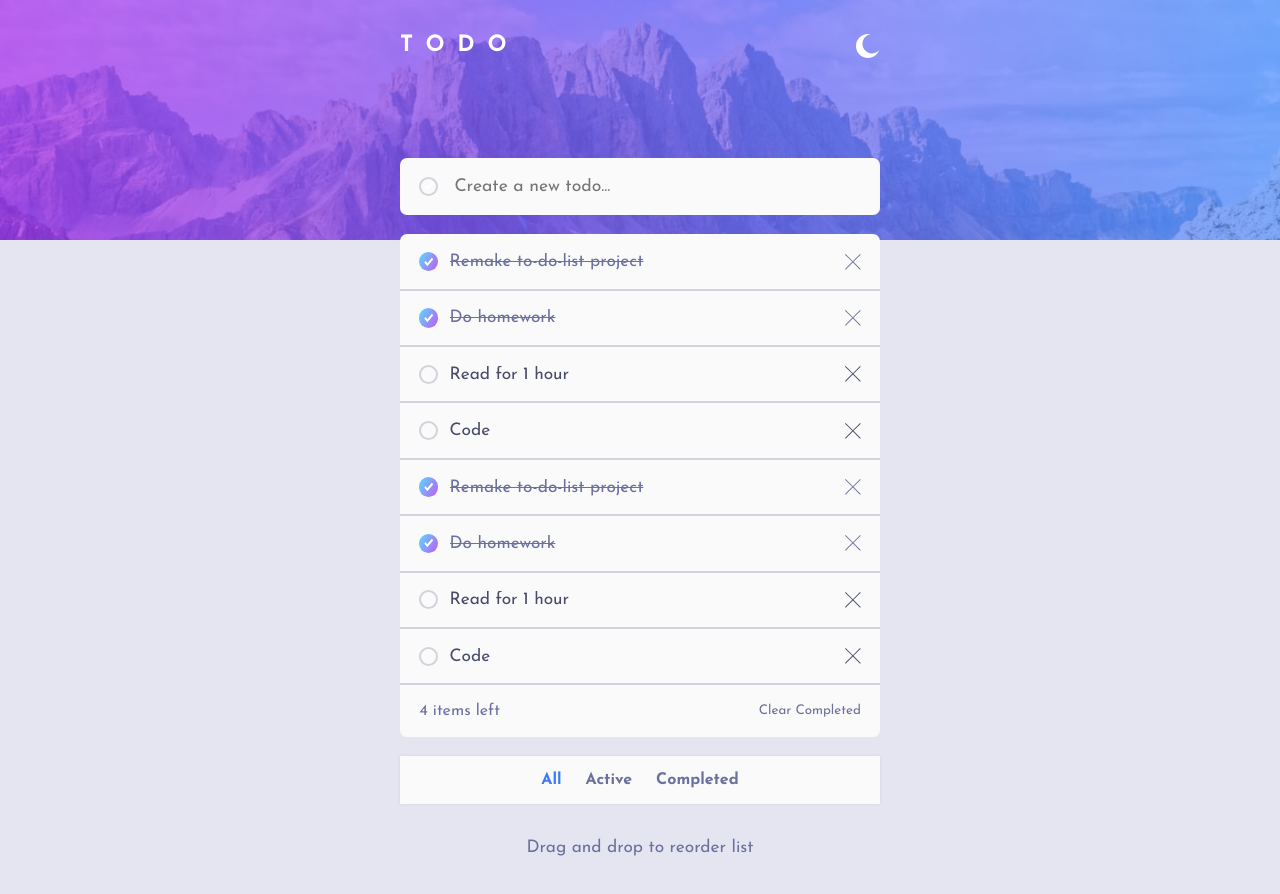
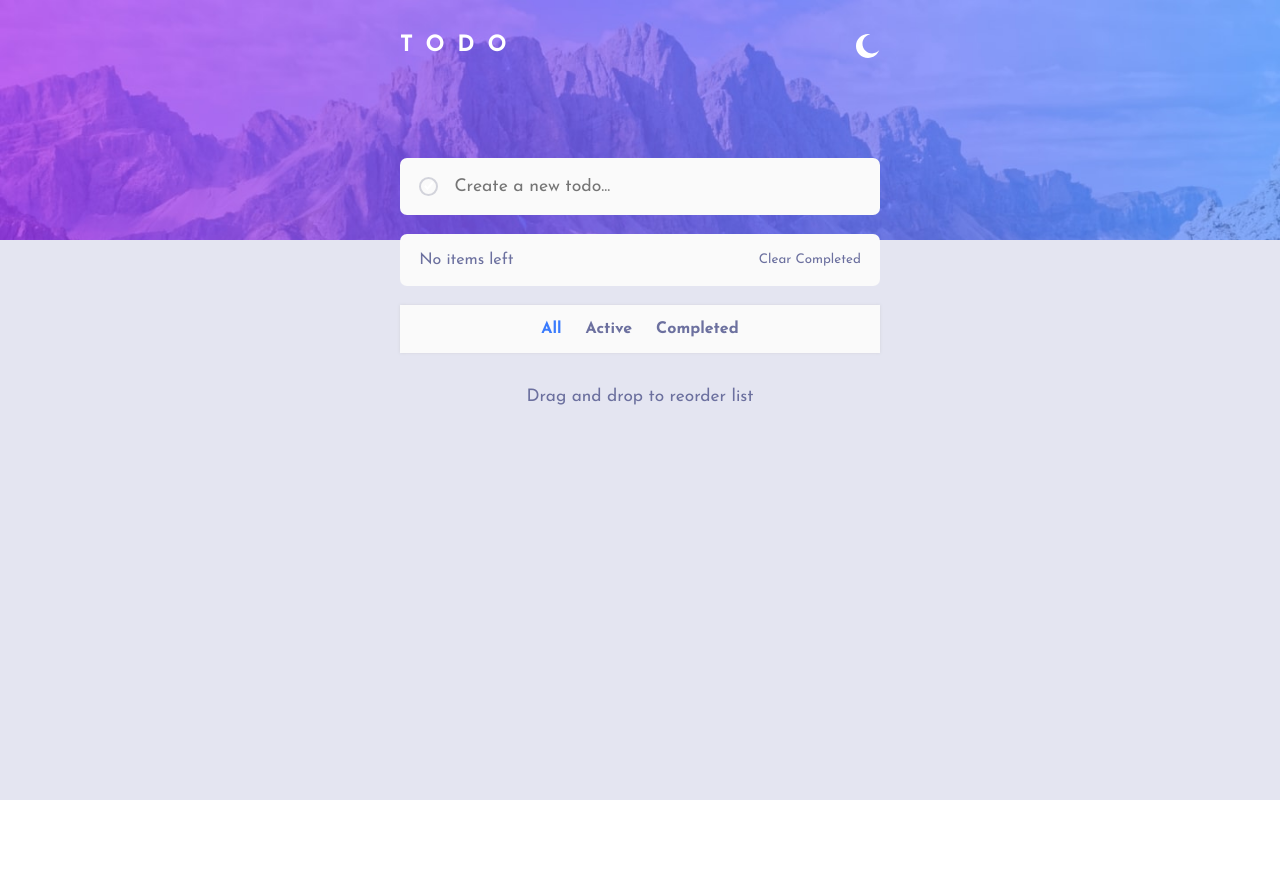
Before and after one commit to Diounata/to-do-app, a Next.js app: page / in a window 1280 px wide. Shown: the top 894 px of the page. After the commit the page ends 800 px from the top, so only its background shows below. Built offline with nearby package versions, Linux system fonts and the light colour scheme.

Commit message:
Chore: add localStorage to theme and tasks

```diff
--- a/src/Contexts/TaskContext.tsx
+++ b/src/Contexts/TaskContext.tsx
@@ -2,8 +2,6 @@ import { createContext, ReactNode, useContext, useEffect, useState } from 'react
 import { v4 as uuidv4 } from 'uuid';
 
 export const TaskContext = createContext({} as TaskContextProps);
-
-import TasksJson from './Tasks.json';
 
 interface ChildrenProps {
   children: ReactNode;
@@ -31,7 +29,7 @@ interface TaskContextProps {
 }
 
 export function TaskProvider({ children }: ChildrenProps) {
-  const [tasks, setTasks] = useState<TaskProps[]>(TasksJson);
+  const [tasks, setTasks] = useState([] as TaskProps[]);
   const [remainingTasks, setRemainingTasks] = useState<number>(0);
   const [tasksFilter, setTasksFilter] = useState<TasksFilterProps>('All');
 
@@ -82,9 +80,18 @@ export function TaskProvider({ children }: ChildrenProps) {
   }
 
   useEffect(() => {
+    const localData = localStorage.getItem('local-tasks');
+
+    if (localData) {
+      setTasks(JSON.parse(localData));
+    }
+  }, []);
+
+  useEffect(() => {
     const undoneTasksAmount = tasks.filter(task => !task.isDone).length;
 
     setRemainingTasks(undoneTasksAmount);
+    localStorage.setItem('local-tasks', JSON.stringify(tasks));
   }, [tasks]);
 
   return (
--- a/src/Contexts/Tasks.json
+++ /dev/null
@@ -1,42 +0,0 @@
-[
-  {
-    "name": "Remake to-do-list project",
-    "isDone": true,
-    "id": "1"
-  },
-  {
-    "name": "Do homework",
-    "isDone": true,
-    "id": "2"
-  },
-  {
-    "name": "Read for 1 hour",
-    "isDone": false,
-    "id": "3"
-  },
-  {
-    "name": "Code",
-    "isDone": false,
-    "id": "4"
-  },
-  {
-    "name": "Remake to-do-list project",
-    "isDone": true,
-    "id": "5"
-  },
-  {
-    "name": "Do homework",
-    "isDone": true,
-    "id": "6"
-  },
-  {
-    "name": "Read for 1 hour",
-    "isDone": false,
-    "id": "7"
-  },
-  {
-    "name": "Code",
-    "isDone": false,
-    "id": "8"
-  }
-]
--- a/src/Contexts/ThemeContext.tsx
+++ b/src/Contexts/ThemeContext.tsx
@@ -1,4 +1,4 @@
-import { createContext, ReactNode, useContext, useState } from 'react';
+import { createContext, ReactNode, useContext, useEffect, useState } from 'react';
 
 export const ThemeContext = createContext({} as ContextProps);
 
@@ -22,6 +22,16 @@ export function ThemeProvider({ children }: ChildrenProps) {
     setTheme(newTheme);
   }
 
+  useEffect(() => {
+    const localTheme = localStorage.getItem('local-theme');
+
+    if (localTheme) {
+      setTheme(JSON.parse(localTheme));
+    }
+  }, []);
+
+  useEffect(() => localStorage.setItem('local-theme', JSON.stringify(theme)), [theme]);
+
   return (
     <ThemeContext.Provider
       value={{
```
